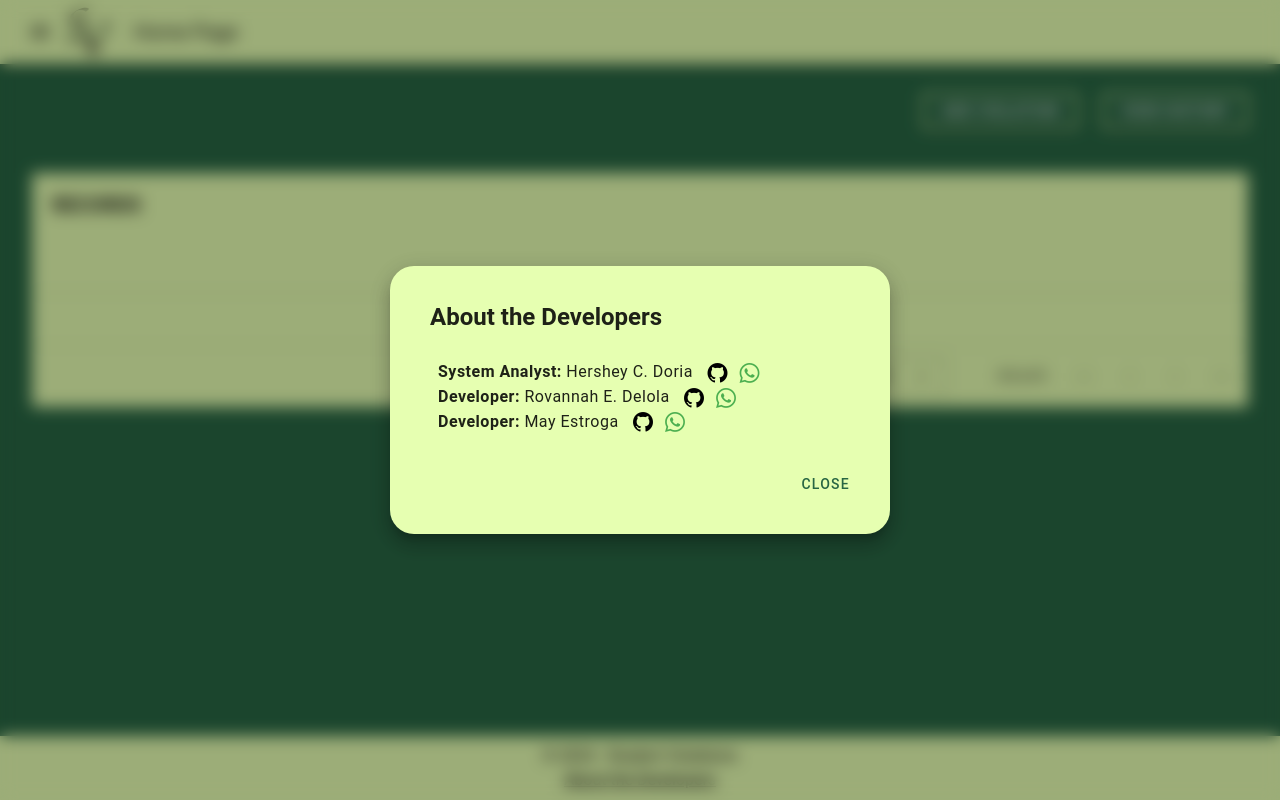
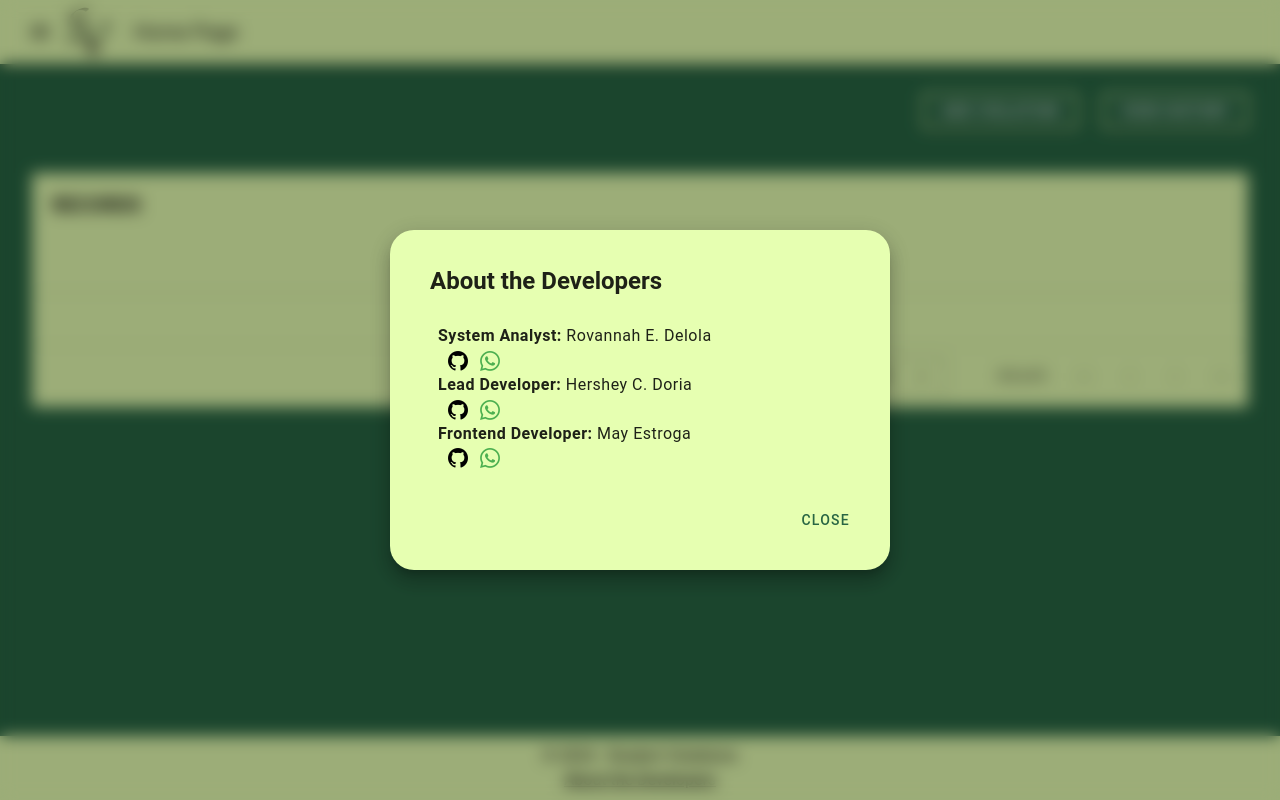
Before and after one commit to hersheydoria/student-violations-108, a Vue app: page /home in a window 1280 px wide. Both pictures are taken after a click on the element "About the Developers". Built offline with nearby package versions, Linux system fonts and the light colour scheme.

Commit message:
fix: changed roles

```diff
--- a/src/components/layout/AppLayout.vue
+++ b/src/components/layout/AppLayout.vue
@@ -33,8 +33,20 @@ const showAbout = ref(false)
       <v-card-title class="text-h5"><strong>About the Developers</strong></v-card-title>
       <v-card-text>
         <p>
-          <strong>System Analyst:</strong> Hershey C. Doria
+          <strong>System Analyst:</strong> Rovannah E. Delola
+          <!-- GitHub and WhatsApp for Lead Developer -->
+          <v-spacer></v-spacer>
+          <a href="https://github.com/rovannahdelola" target="_blank" class="ml-2">
+            <v-icon color="black">mdi-github</v-icon>
+          </a>
+          <a href="https://wa.me/+639060316074" target="_blank" class="ml-2">
+            <v-icon color="green">mdi-whatsapp</v-icon>
+          </a>
+        </p>
+        <p>
+          <strong>Lead Developer:</strong> Hershey C. Doria
           <!-- GitHub and WhatsApp for Analyst -->
+          <v-spacer></v-spacer>
           <a href="https://github.com/hersheydoria" target="_blank" class="ml-2">
             <v-icon color="black">mdi-github</v-icon>
           </a>
@@ -44,19 +56,10 @@ const showAbout = ref(false)
         </p>
 
         <p>
-          <strong>Developer:</strong> Rovannah E. Delola
-          <!-- GitHub and WhatsApp for Lead Developer -->
-          <a href="https://github.com/rovannahdelola" target="_blank" class="ml-2">
-            <v-icon color="black">mdi-github</v-icon>
-          </a>
-          <a href="https://wa.me/+639060316074" target="_blank" class="ml-2">
-            <v-icon color="green">mdi-whatsapp</v-icon>
-          </a>
-        </p>
+          <strong>Frontend Developer:</strong> May Estroga
+          <!-- GitHub and WhatsApp for Frontend Developer -->
+          <v-spacer></v-spacer>
 
-        <p>
-          <strong>Developer:</strong> May Estroga
-          <!-- GitHub and WhatsApp for Frontend Developer -->
           <a href="https://github.com/mayestroga" target="_blank" class="ml-2">
             <v-icon color="black">mdi-github</v-icon>
           </a>
```
